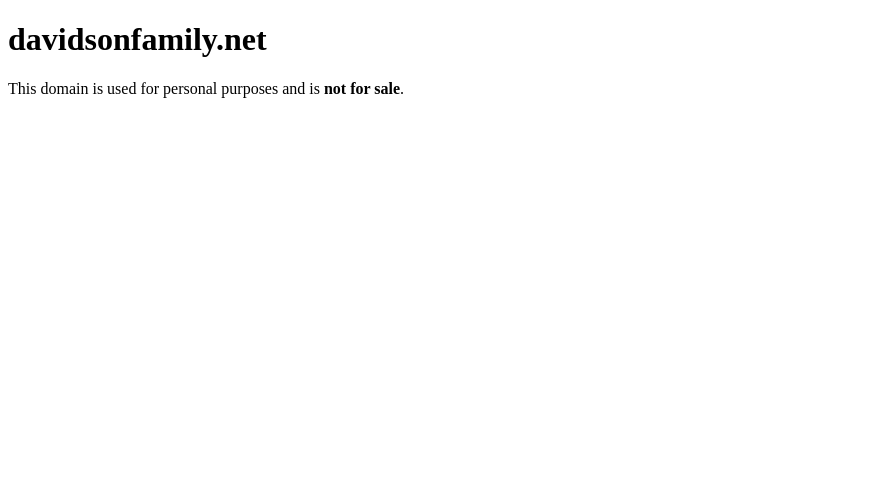
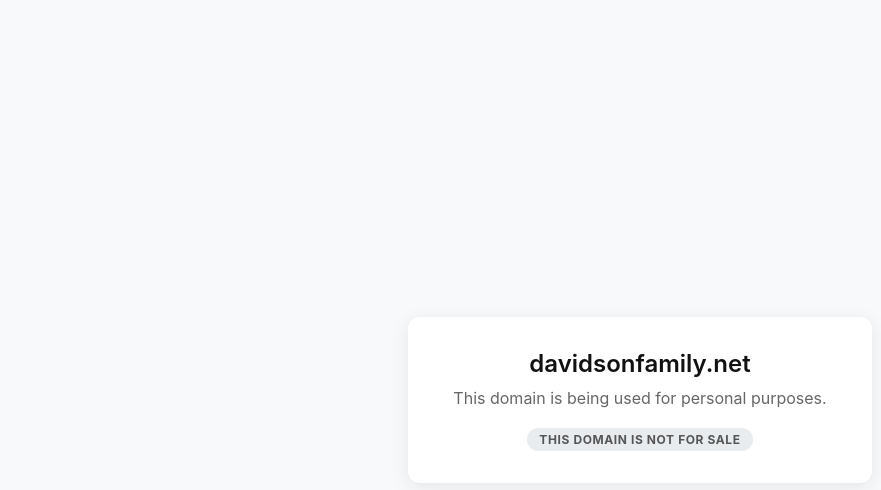
Before and after one commit to penguin97040/davidsonfamily.net, a plain HTML site: page index.html in a window 1280 px wide. Shown: the whole page, without its empty margins (0-881 px from the left). Drawn offline with Linux system fonts and the light colour scheme.

Commit message:
Update index.html

```diff
--- a/index.html
+++ b/index.html
@@ -1,10 +1,23 @@
 <!DOCTYPE html>
-<html>
+<html lang="en">
 <head>
     <meta name="robots" content="noindex, nofollow">
-    <title>Davidson Family</title></head>
+    <meta charset="UTF-8">
+    <meta name="viewport" content="width=device-width, initial-scale=1.0">
+    <title>Davidson Family</title>
+    <style>
+        body { font-family: -apple-system, BlinkMacSystemFont, "Segoe UI", Roboto, Helvetica, Arial, sans-serif; background-color: #f8f9fa; display: flex; align-items: center; justify-content: center; height: 100vh; margin: 0; color: #333; }
+        .container { text-align: center; padding: 2rem; background: white; border-radius: 12px; box-shadow: 0 4px 20px rgba(0,0,0,0.08); max-width: 400px; width: 90%; }
+        h1 { margin: 0 0 10px; font-weight: 600; font-size: 1.5rem; color: #111; }
+        p { margin: 0; color: #666; font-size: 1rem; }
+        .tag { display: inline-block; margin-top: 20px; padding: 4px 12px; background: #e9ecef; border-radius: 20px; font-size: 0.75rem; font-weight: bold; text-transform: uppercase; letter-spacing: 0.05em; color: #555; }
+    </style>
+</head>
 <body>
-    <h1>davidsonfamily.net</h1>
-    <p>This domain is used for personal purposes and is <strong>not for sale</strong>.</p>
+    <div class="container">
+        <h1>davidsonfamily.net</h1>
+        <p>This domain is being used for personal purposes.</p>
+        <div class="tag">This Domain is Not for Sale</div>
+    </div>
 </body>
 </html>
```
